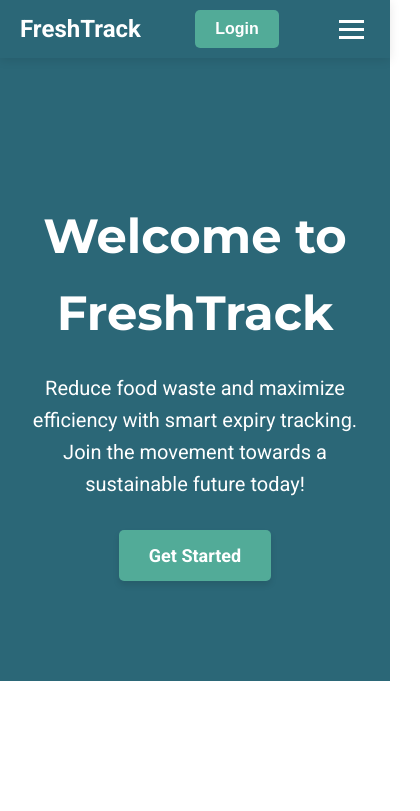
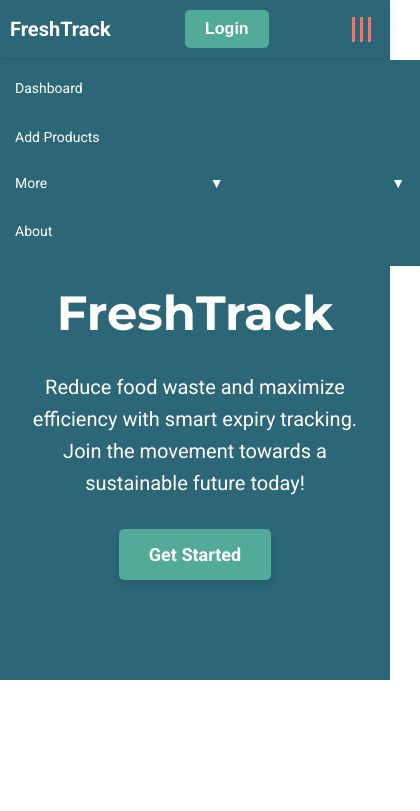
Before and after one commit to virag-umraniya/FreshTrack, a website: page index.html in a window 390 px wide. Both pictures are taken after a click on the button "Open menu". Shown: the top 811 px of the page, 420 px wide, since content can reach past the window. Drawn offline with nearby package versions, Linux system fonts and the light colour scheme.

Commit message:
Enhance header functionality with responsive navigation and dropdown menus

```diff
--- a/CSS/header.css
+++ b/CSS/header.css
@@ -44,12 +44,22 @@ nav {
     background: none;
     border: none;
     cursor: pointer;
+    transition: transform 0.3s ease;
 }
 
 .hamburger-line {
     width: 25px;
     height: 3px;
     background-color: #ffffff;
+    transition: background-color 0.3s ease;
+}
+
+.hamburger.active .hamburger-line {
+    background-color: #ff6f61;
+}
+
+.hamburger.active {
+    transform: rotate(90deg);
 }
 
 /* Navigation Links */
@@ -59,13 +69,29 @@ nav {
     gap: 20px;
     margin: 0;
     padding: 0;
+    transition: transform 0.3s ease, opacity 0.3s ease;
+}
+
+.nav-links.active {
+    transform: translateY(0);
+    opacity: 1;
+}
+
+/* Navigation Links */
+.nav-links {
+    list-style: none;
+    display: flex;
+    gap: 20px;
+    margin: 0;
+    padding: 0;
+    transition: transform 0.3s ease, opacity 0.3s ease;
 }
 
 .nav-links li a {
     color: #ffffff;
     text-decoration: none;
     font-size: 16px;
-    transition: color 0.3s ease;
+    transition: color 0.3s ease, transform 0.3s ease;
 }
 
 .nav-links li a:hover {
@@ -88,10 +114,15 @@ nav {
     margin: 0;
     border-radius: 5px;
     box-shadow: 0 2px 10px rgba(0, 0, 0, 0.1);
+    opacity: 0;
+    transform: translateY(-10px);
+    transition: opacity 0.3s ease, transform 0.3s ease;
 }
 
 .dropdown:hover .dropdown-menu {
     display: block;
+    opacity: 1;
+    transform: translateY(0);
 }
 
 .dropdown-menu li a {
@@ -104,6 +135,7 @@ nav {
 
 .dropdown-menu li a:hover {
     background-color: #1f4e5f;
+    transform: scale(1.1);
 }
 
 /* Auth Buttons */
@@ -119,12 +151,13 @@ nav {
     color: #ffffff;
     cursor: pointer;
     font-size: 16px;
-    transition: background-color 0.3s ease;
+    transition: background-color 0.3s ease, transform 0.3s ease;
     border-radius: 5px;
 }
 
 .auth-buttons button:hover {
     background-color: #1f4e5f;
+    transform: scale(1.05);
 }
 
 .auth-buttons .login-btn {
@@ -136,7 +169,7 @@ nav {
     font-size: 1rem;
     font-weight: 600;
     cursor: pointer;
-    transition: background-color 0.3s ease;
+    transition: background-color 0.3s ease, transform 0.3s ease;
 }
 
 .auth-buttons .login-btn:hover {
@@ -144,8 +177,22 @@ nav {
 }
 
 /* Responsive Design */
+@media (max-width: 1024px) {
+    nav {
+        padding: 0 10px;
+    }
+
+    .nav-links {
+        gap: 15px;
+    }
+
+    .auth-buttons button {
+        padding: 8px 16px;
+        font-size: 14px;
+    }
+}
+
 @media (max-width: 768px) {
-
     .hamburger {
         display: flex;
     }
@@ -159,10 +206,79 @@ nav {
         width: 100%;
         background-color: #2b6777;
         padding: 20px;
+        transform: translateY(-20px);
+        opacity: 0;
     }
 
     .nav-links.active {
         display: flex;
+        transform: translateY(0);
+        opacity: 1;
     }
 
+    .nav-links li {
+        margin-bottom: 10px;
+    }
+
+    .dropdown-menu {
+        position: static;
+        box-shadow: none;
+        padding: 0;
+    }
+
+    .dropdown-menu li {
+        margin-bottom: 10px;
+    }
+
+    .dropdown:hover .dropdown-menu {
+        display: none;
+    }
+
+    .dropdown .dropdown-toggle {
+        display: flex;
+        justify-content: space-between;
+        align-items: center;
+    }
+
+    .dropdown .dropdown-toggle::after {
+        content: '\25BC';
+        margin-left: 10px;
+        transition: transform 0.3s ease;
+    }
+
+    .dropdown .dropdown-toggle.active::after {
+        content: '\25B2';
+        transform: rotate(180deg);
+    }
+
+    .dropdown .dropdown-menu.active {
+        display: block;
+    }
 }
+
+@media (max-width: 480px) {
+    .logo {
+        font-size: 20px;
+    }
+
+    .nav-links li a {
+        font-size: 14px;
+    }
+
+    .auth-buttons button {
+        padding: 6px 12px;
+        font-size: 12px;
+    }
+
+    .nav-links {
+        padding: 15px;
+    }
+
+    .nav-links li {
+        margin-bottom: 8px;
+    }
+
+    .dropdown .dropdown-toggle::after {
+        margin-left: 5px;
+    }
+}
--- a/JS/header.js
+++ b/JS/header.js
@@ -1,3 +1,28 @@
-document.getElementById('header').innerHTML = fetch('header.html')
-    .then(response => response.text())
-    .then(data => document.getElementById('header').innerHTML = data);
+document.addEventListener('DOMContentLoaded', () => {
+    fetch('header.html')
+        .then(response => response.text())
+        .then(data => {
+            document.getElementById('header').innerHTML = data;
+
+            // Toggle hamburger menu
+            const hamburger = document.querySelector('.hamburger');
+            const navLinks = document.querySelector('.nav-links');
+
+            hamburger.addEventListener('click', () => {
+                const isExpanded = hamburger.getAttribute('aria-expanded') === 'true';
+                hamburger.setAttribute('aria-expanded', !isExpanded);
+                hamburger.classList.toggle('active');
+                navLinks.classList.toggle('active');
+            });
+
+            // Toggle dropdown menu on mobile
+            const dropdownToggle = document.querySelector('.dropdown-toggle');
+            const dropdownMenu = document.querySelector('.dropdown-menu');
+
+            dropdownToggle.addEventListener('click', (e) => {
+                e.preventDefault();
+                dropdownToggle.classList.toggle('active');
+                dropdownMenu.classList.toggle('active');
+            });
+        });
+});
```
